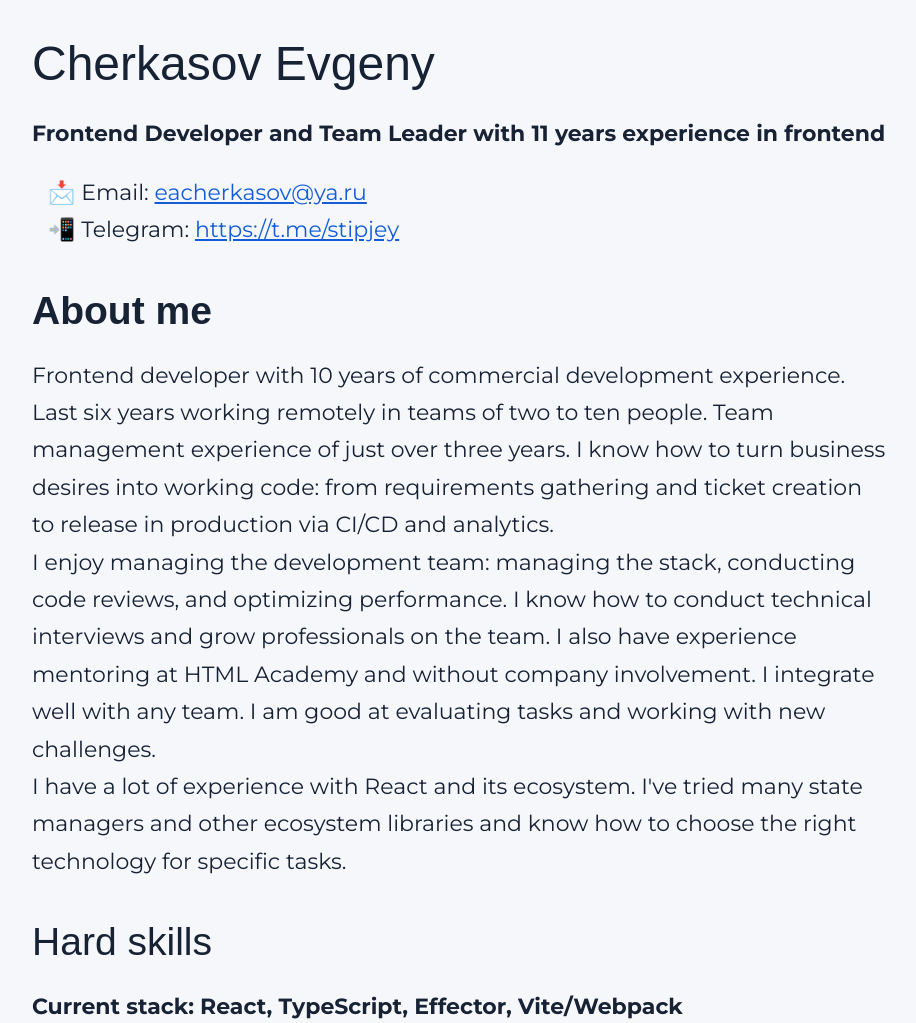
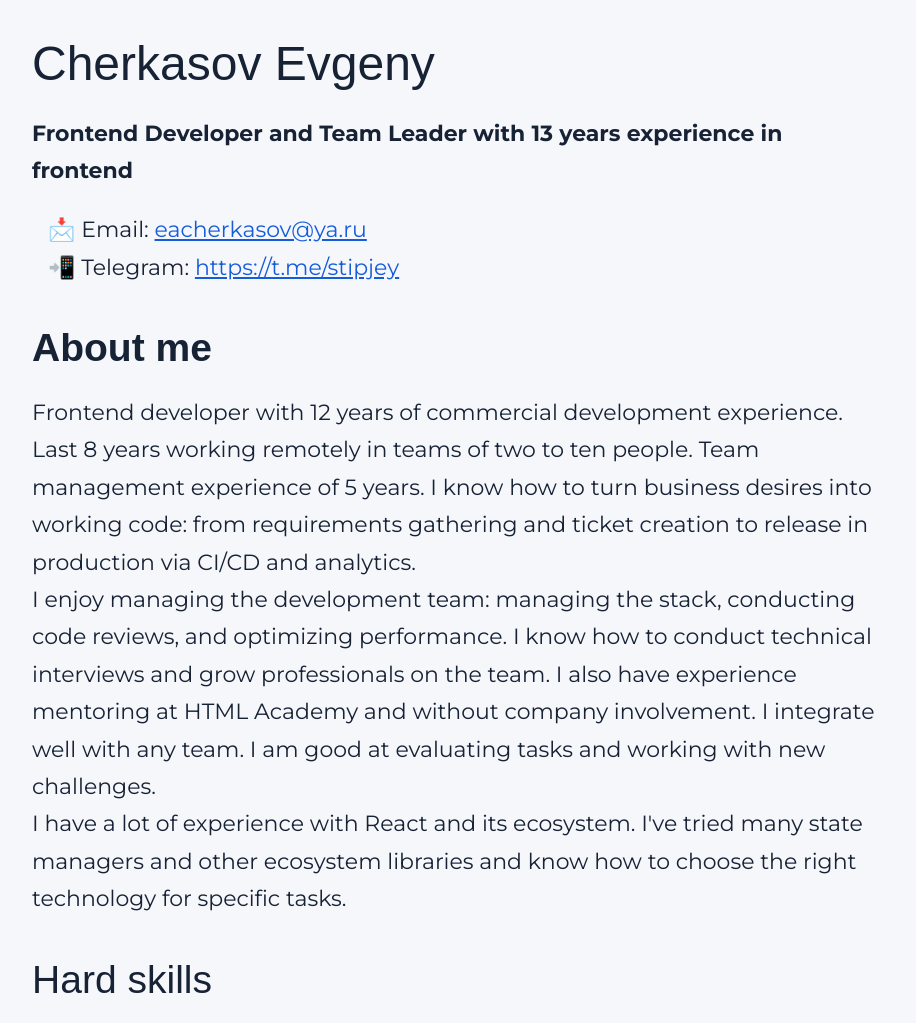
Before and after one commit to StipJey/stipjey.github.io, an Astro site: page /cv in a window 1280 px wide. Shown: the part 160-1183 px from the top of the page, without its empty margins (180-1096 px from the left). Built offline with nearby package versions, Linux system fonts and the light colour scheme; Astro itself is replaced by a stand-in of ours; a web font is replaced by a local one.

Commit message:
Автоматизировал обновление стажа в CV

```diff
--- a/src/pages/cv.astro
+++ b/src/pages/cv.astro
@@ -2,6 +2,12 @@
 import BaseHead from '../components/BaseHead.astro';
 import Header from '../components/Header.astro';
 import Footer from '../components/Footer.astro';
+
+const currentYear = new Date().getFullYear();
+const frontendExperienceYears = currentYear - 2013;
+const commercialExperienceYears = currentYear - 2014;
+const remoteExperienceYears = currentYear - 2018;
+const managementExperienceYears = currentYear - 2021;
 ---
 
 <!doctype html>
@@ -21,8 +27,9 @@ import Footer from '../components/Footer.astro';
             <div>
                 <p>
                     <strong
-                        >Frontend Developer and Team Leader with 11 years
-                        experience in frontend</strong
+                        >Frontend Developer and Team Leader with {
+                            frontendExperienceYears
+                        } years experience in frontend</strong
                     >
                 </p>
                 <figure>
@@ -41,10 +48,12 @@ import Footer from '../components/Footer.astro';
                     <strong>About me</strong>
                 </h2>
                 <p>
-                    Frontend developer with 10 years of commercial development
-                    experience. Last six years working remotely in teams of two
-                    to ten people. Team management experience of just over three
-                    years. I know how to turn business desires into working
+                    Frontend developer with {commercialExperienceYears} years of
+                    commercial development experience. Last {
+                        remoteExperienceYears
+                    } years working remotely in teams of two to ten people. Team
+                    management experience of {managementExperienceYears} years. I
+                    know how to turn business desires into working
                     code: from requirements gathering and ticket creation to
                     release in production via CI/CD and analytics.<br />I enjoy
                     managing the development team: managing the stack,
```
